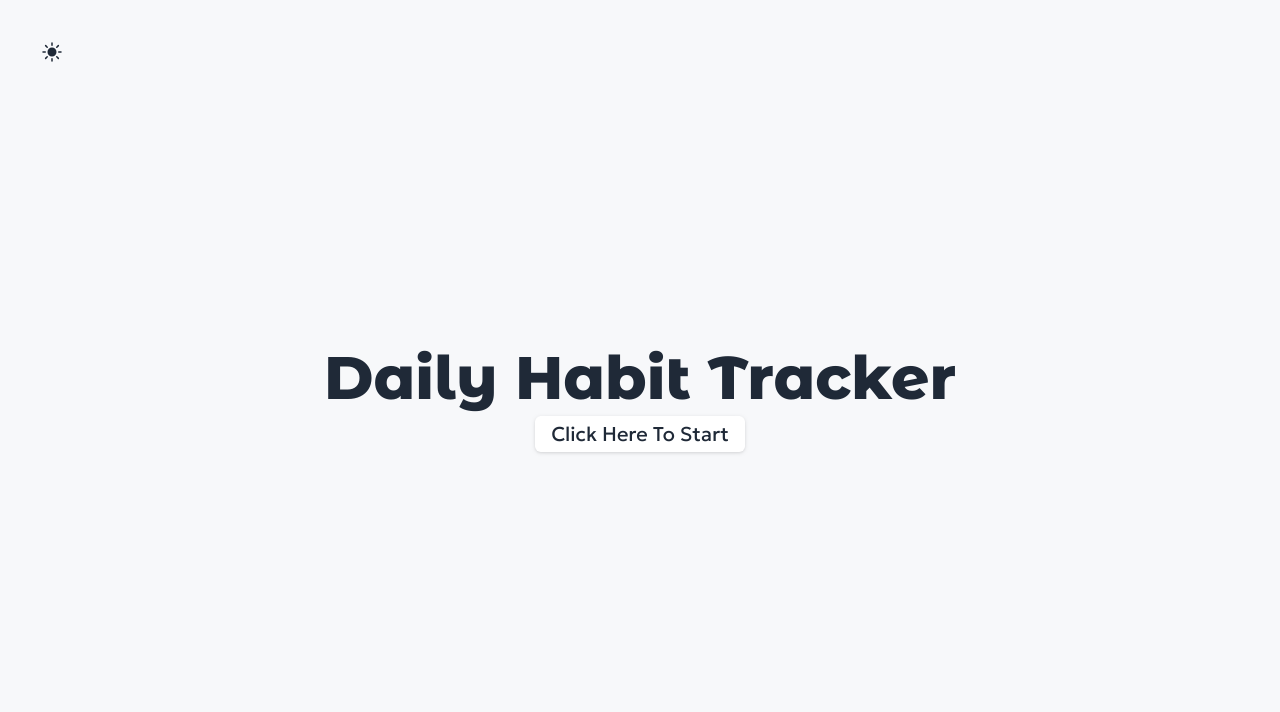
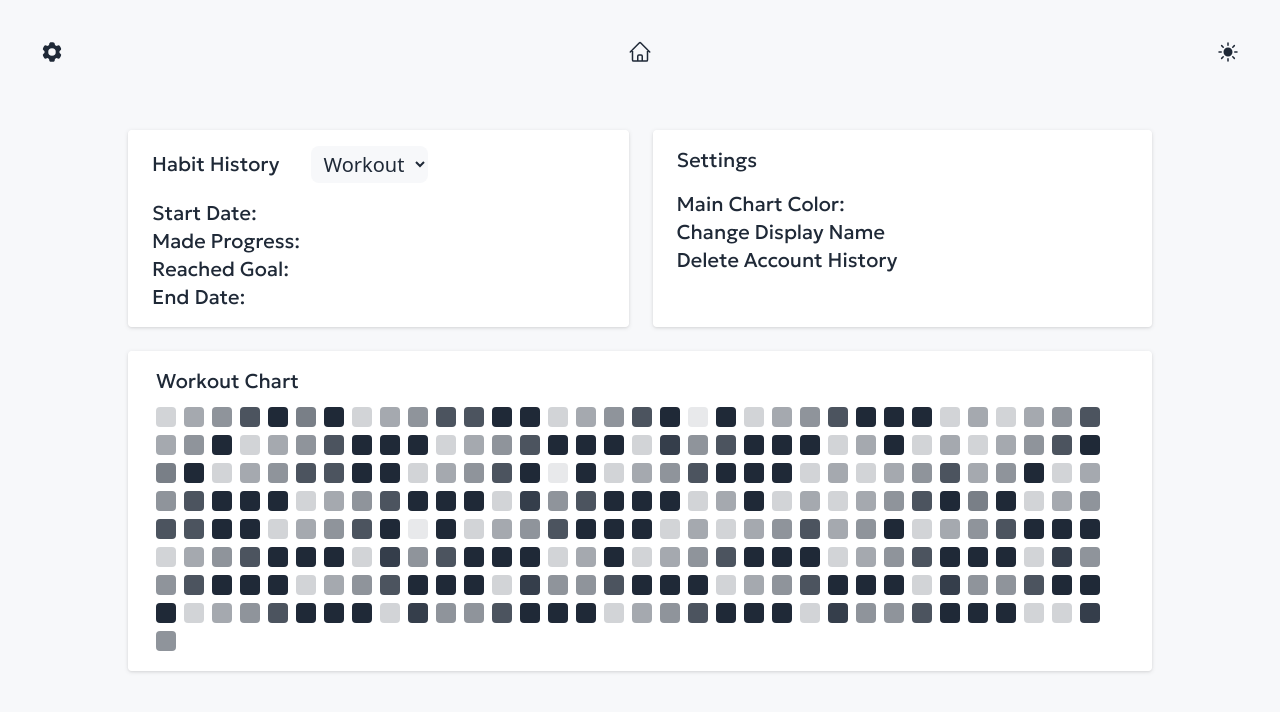
Before and after one commit to b14tz/habitual, a React (Vite) app in the folder client/: page /account in a window 1280 px wide. Before the commit this address led to /. Shown: the top 712 px of the page. Built offline with nearby package versions, Linux system fonts and the light colour scheme; no server answers.

Commit message:
centered account page

```diff
--- a/client/src/App.jsx
+++ b/client/src/App.jsx
@@ -30,7 +30,7 @@
 
 export default function App() {
   const [darkMode, setDarkMode] = useState(true)
-  const [isLoggedIn, setIsLoggedIn] = useState(false)
+  const [isLoggedIn, setIsLoggedIn] = useState(true)
   const [name, setName] = useState("")
   const [habits, setHabits] = useState([])
   const [setUpModal, setSetUpModal] = useState(false)
--- a/client/src/pages/Account.jsx
+++ b/client/src/pages/Account.jsx
@@ -3,7 +3,7 @@
 
 export default function Account() {
   return (
-    <div className="flex flex-col m-auto w-[80%] h-full justify-center items-center mt-[100px]">
+    <div className="flex flex-col m-auto w-[80%] h-screen justify-center items-center">
         <div className="flex flex-row w-full min-h-[50px]">
             <div className="mr-3 px-6 py-4 w-[50%] min-w-[300px] rounded drop-shadow bg-white-2 dark:bg-black-2">
                 <div className="mb-4 flex flex-row items-center">
```
